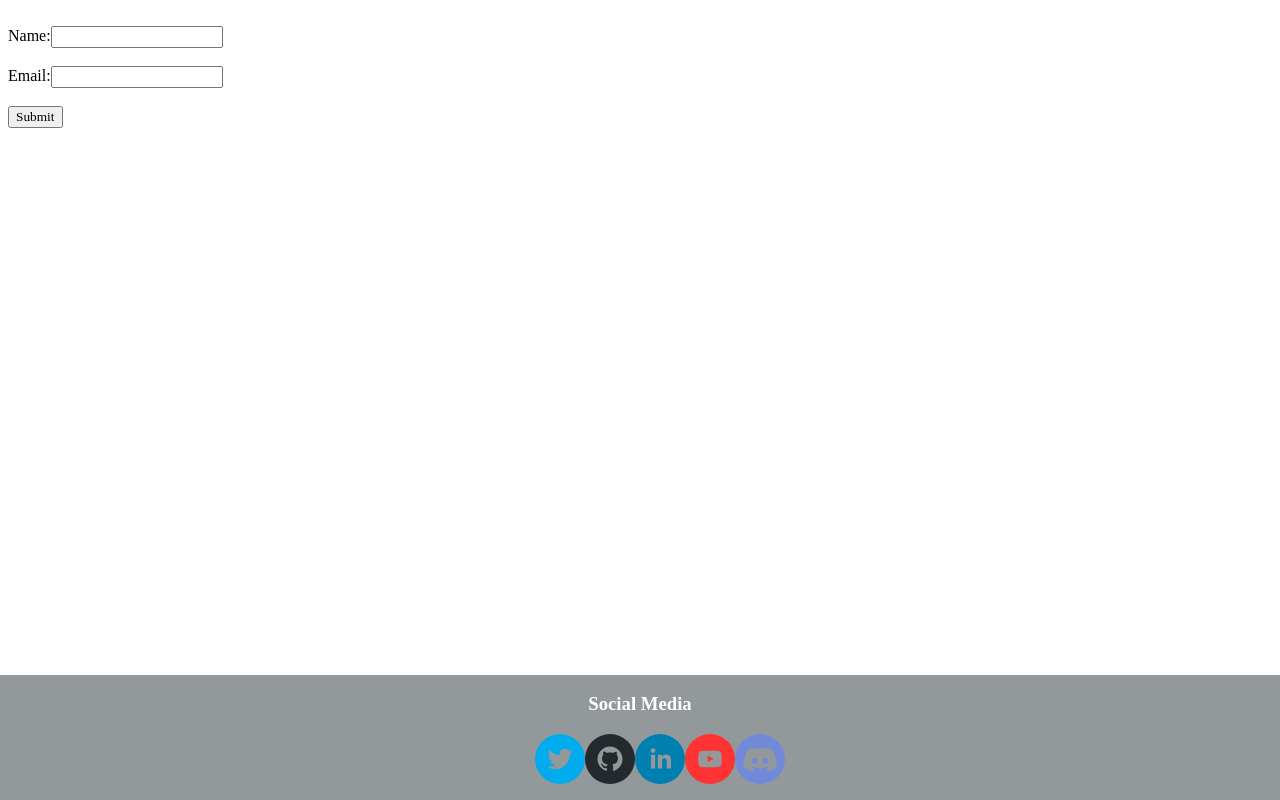
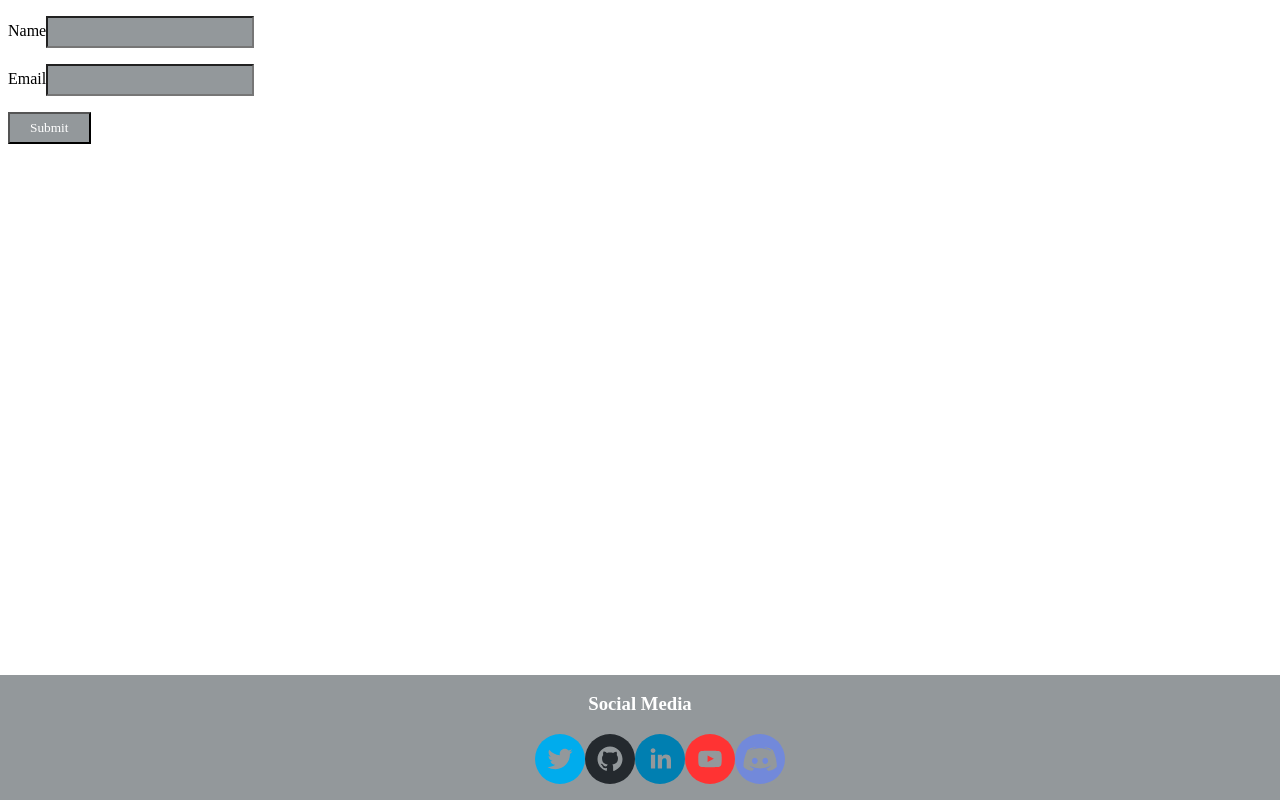
Before and after one commit to vilarj/React_App, a React (Create React App) app in the folder web/: page /contact in a window 1280 px wide. Built offline with nearby package versions, Linux system fonts and the light colour scheme.

Commit message:
Some styling to the contact page.

```diff
--- a/web/src/App.css
+++ b/web/src/App.css
@@ -46,5 +46,21 @@ img:hover {
 }
 
 .contact-form {
-	width: 100%;
+	color: black;
+	box-sizing: border-box;
+	margin: 8px 0;
 }
+
+input {
+	transition: width 0.4s ease-in-out;
+	color: white;
+	background-color: rgb(147, 152, 155);
+	padding: 6px 20px;
+	margin: 8px 0;
+	box-sizing: border-box;
+}
+
+input:focus {
+	width: 15%;
+	border: 3px solid lightblue;
+}
--- a/web/src/Sites/Contact.js
+++ b/web/src/Sites/Contact.js
@@ -4,16 +4,11 @@ function Contact() {
 	return (
 		<div className="contact-form">
 			<form>
+				<label>Name</label>
+				<input type="text" name="name" />
 				<br />
-				<label>
-					Name:
-					<input type="text" name="name" />
-				</label>
-				<br />
-				<br />
-				<label>Email:</label>
+				<label>Email</label>
 				<input type="email" name="email" />
-				<br />
 				<br />
 				<input type="submit" value="Submit" />
 			</form>
```
